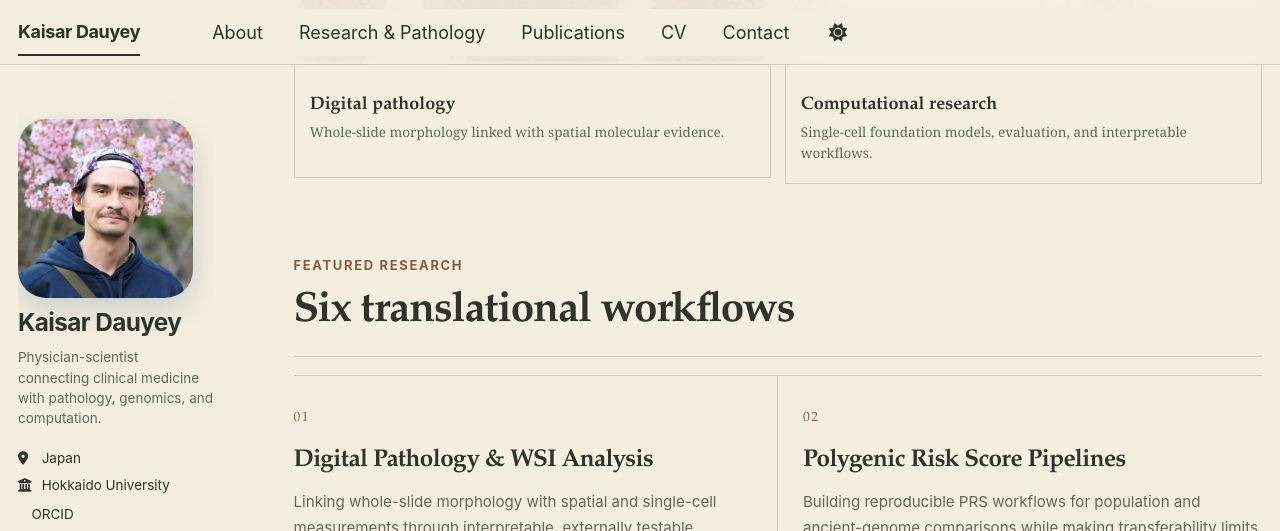
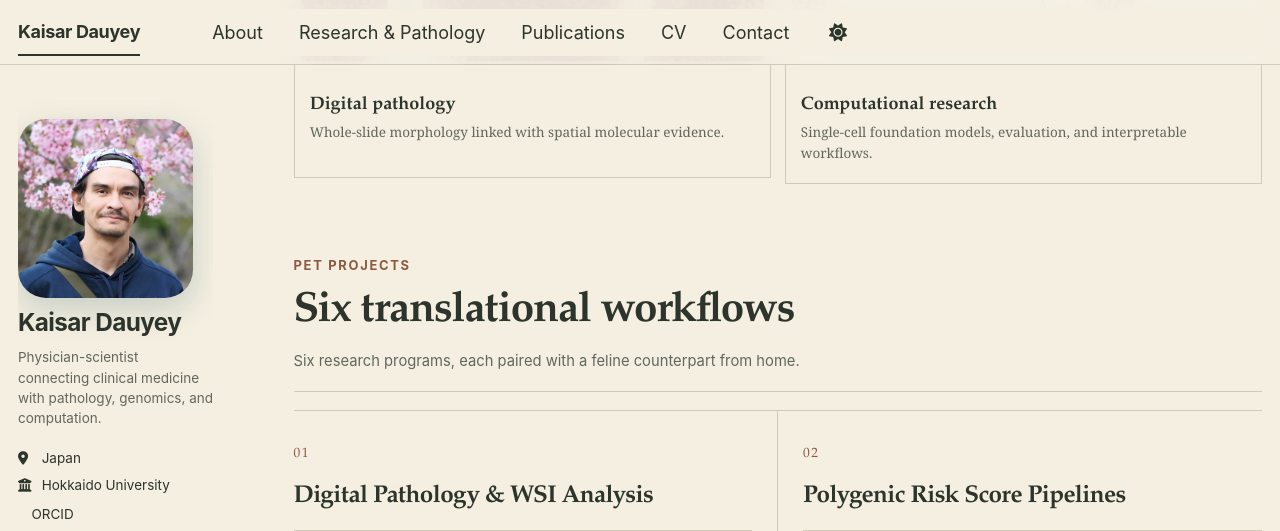
Before and after one commit to Kays3/Kays3.github.io, a Jekyll site: the page built from _pages/about.md, in a window 1280 px wide and 1400 px high, scrolled down 1545 px. Shown: the top 531 px of the window. Built offline with Jekyll 4.4.1, drawn with Linux system fonts in a browser that asks for light colours; a style sheet for code colours, icons or effects is not loaded; some of the changed text lies outside the part shown; grey boxes are pictures that could not be loaded.

Commit message:
Turn workflows into cat pet projects

```diff
--- a/_pages/about.md
+++ b/_pages/about.md
@@ -37,14 +37,14 @@
   </section>
 
   <section class="featured-work" aria-labelledby="featured-work-title">
-    <div class="section-heading"><p class="eyebrow">Featured research</p><h2 id="featured-work-title">Six translational workflows</h2></div>
+    <div class="section-heading"><p class="eyebrow">Pet projects</p><h2 id="featured-work-title">Six translational workflows</h2><p class="featured-work__intro">Six research programs, each paired with a feline counterpart from home.</p></div>
     <div class="featured-work-grid">
-      <article class="featured-work-card"><span>01</span><h3>Digital Pathology &amp; WSI Analysis</h3><p>Linking whole-slide morphology with spatial and single-cell measurements through interpretable, externally testable models.</p><a href="/research/#digital-pathology">Research focus <span aria-hidden="true">→</span></a></article>
-      <article class="featured-work-card"><span>02</span><h3>Polygenic Risk Score Pipelines</h3><p>Building reproducible PRS workflows for population and ancient-genome comparisons while making transferability limits explicit.</p><a href="/research/#polygenic-risk">Research focus <span aria-hidden="true">→</span></a></article>
-      <article class="featured-work-card"><span>03</span><h3>Infectious Diseases &amp; Host-Pathogen Dynamics</h3><p>Integrating clinical recruitment, microbiology, epidemiology, and antimicrobial-resistance analysis in <em>H. pylori</em> research.</p><a href="/research/#infectious-disease">Research focus <span aria-hidden="true">→</span></a></article>
-      <article class="featured-work-card"><span>04</span><h3>Clinical Medicine &amp; Systems Integration</h3><p>Turning problems from primary care and multidisciplinary medicine into structured data, reproducible analyses, and usable evidence.</p><a href="/research/#clinical-systems">Research focus <span aria-hidden="true">→</span></a></article>
-      <article class="featured-work-card featured-work-card--image"><span>05</span><h3>Genomics &amp; Bioinformatics</h3><a class="featured-work-card__image" href="https://github.com/Kays3/geneformer-lung-tcell"><img src="/images/projects/geneformer-tcell-perturbation.jpg" alt="Geneformer perturbation analysis of lung T-cell states" loading="lazy"></a><p>Combining population genomics, transcriptomics, and single-cell foundation models to study risk, cell state, and biological mechanism.</p><p class="featured-work-card__links"><a href="https://github.com/Kays3/geneformer-lung-tcell">Geneformer workflow <span aria-hidden="true">↗</span></a><a href="https://github.com/Kays3/Ancient_intelligence">Ancient genomics <span aria-hidden="true">↗</span></a></p></article>
-      <article class="featured-work-card featured-work-card--image"><span>06</span><h3>Marine Science &amp; Environmental Genomics</h3><a class="featured-work-card__image" href="https://github.com/Kays3/TE_Ocean_Acidification"><img src="/images/research/aka-island-coral-turtle.png" alt="Sea turtle resting among coral at Aka Island, Okinawa" loading="lazy"></a><p>Investigating coral-reef adaptation, anemonefish symbiosis, and transposable-element responses to ocean acidification.</p><p class="featured-work-card__links"><a href="https://github.com/Kays3/TE_Ocean_Acidification">Ocean acidification <span aria-hidden="true">↗</span></a><a href="https://github.com/Kays3/entacmea-research">Entacmaea genomics <span aria-hidden="true">↗</span></a></p></article>
+      <article class="featured-work-card featured-work-card--image"><span>01</span><h3>Digital Pathology &amp; WSI Analysis</h3><a class="featured-work-card__image featured-work-card__image--portrait" href="/research/#digital-pathology"><img src="/images/projects/pets/digital-pathology-cat.jpg" alt="Wide-eyed tabby cat resting with its paws crossed" loading="lazy"><span class="featured-work-card__analogy">Close inspection</span></a><p>Linking whole-slide morphology with spatial and single-cell measurements through interpretable, externally testable models.</p><a href="/research/#digital-pathology">Research focus <span aria-hidden="true">→</span></a></article>
+      <article class="featured-work-card featured-work-card--image"><span>02</span><h3>Polygenic Risk Score Pipelines</h3><a class="featured-work-card__image featured-work-card__image--portrait" href="/research/#polygenic-risk"><video autoplay loop muted playsinline preload="metadata" poster="/images/projects/pets/polygenic-risk-cat-poster.png" aria-label="Black-and-white cat resting and looking toward the camera"><source src="/images/projects/pets/polygenic-risk-cat.mp4" type="video/mp4" media="(prefers-reduced-motion: no-preference)"></video><span class="featured-work-card__analogy">Many small signals</span></a><p>Building reproducible PRS workflows for population and ancient-genome comparisons while making transferability limits explicit.</p><a href="/research/#polygenic-risk">Research focus <span aria-hidden="true">→</span></a></article>
+      <article class="featured-work-card featured-work-card--image"><span>03</span><h3>Infectious Diseases &amp; Host-Pathogen Dynamics</h3><a class="featured-work-card__image featured-work-card__image--portrait" href="/research/#infectious-disease"><img src="/images/projects/pets/infectious-disease-cat.gif" alt="Black cat reclining on a patterned bedspread" loading="lazy"><span class="featured-work-card__analogy">Host and environment</span></a><p>Integrating clinical recruitment, microbiology, epidemiology, and antimicrobial-resistance analysis in <em>H. pylori</em> research.</p><a href="/research/#infectious-disease">Research focus <span aria-hidden="true">→</span></a></article>
+      <article class="featured-work-card featured-work-card--image"><span>04</span><h3>Clinical Medicine &amp; Systems Integration</h3><a class="featured-work-card__image" href="/research/#clinical-systems"><img src="/images/projects/pets/clinical-systems-cats.jpg" alt="Two cats interacting beside an exercise ball" loading="lazy"><span class="featured-work-card__analogy">Systems in interaction</span></a><p>Turning problems from primary care and multidisciplinary medicine into structured data, reproducible analyses, and usable evidence.</p><a href="/research/#clinical-systems">Research focus <span aria-hidden="true">→</span></a></article>
+      <article class="featured-work-card featured-work-card--image"><span>05</span><h3>Genomics &amp; Bioinformatics</h3><a class="featured-work-card__image" href="https://github.com/Kays3/geneformer-lung-tcell"><img src="/images/projects/pets/genomics-cats.jpg" alt="Two black cats sharing a chair and looking toward the camera" loading="lazy"><span class="featured-work-card__analogy">Different states, shared context</span></a><p>Combining population genomics, transcriptomics, and single-cell foundation models to study risk, cell state, and biological mechanism.</p><p class="featured-work-card__links"><a href="https://github.com/Kays3/geneformer-lung-tcell">Geneformer workflow <span aria-hidden="true">↗</span></a><a href="https://github.com/Kays3/Ancient_intelligence">Ancient genomics <span aria-hidden="true">↗</span></a></p></article>
+      <article class="featured-work-card featured-work-card--image"><span>06</span><h3>Marine Science &amp; Environmental Genomics</h3><a class="featured-work-card__image" href="https://github.com/Kays3/TE_Ocean_Acidification"><img src="/images/projects/pets/marine-science-cat.jpg" alt="Calico cat resting beside a bright blue coastal view" loading="lazy"><span class="featured-work-card__analogy">Organism and environment</span></a><p>Investigating coral-reef adaptation, anemonefish symbiosis, and transposable-element responses to ocean acidification.</p><p class="featured-work-card__links"><a href="https://github.com/Kays3/TE_Ocean_Acidification">Ocean acidification <span aria-hidden="true">↗</span></a><a href="https://github.com/Kays3/entacmea-research">Entacmaea genomics <span aria-hidden="true">↗</span></a></p></article>
     </div>
   </section>
 
--- a/assets/css/main.scss
+++ b/assets/css/main.scss
@@ -193,6 +193,7 @@
 .work-image-card:hover img, .work-image-card:focus-visible img, .work-image-card:focus-within img { filter: saturate(1) contrast(1); transform: translateY(-2px); }
 .work-image-card:focus-visible { outline: 2px solid var(--kd-coral); outline-offset: 3px; }
 .featured-work { margin: 0 0 2rem; }
+.featured-work__intro { color: var(--kd-muted); font-size: 0.82rem !important; line-height: 1.6; margin: 0.65rem 0 0 !important; }
 .featured-work-grid { border-bottom: 3px double var(--kd-line); display: grid; grid-template-columns: repeat(2, minmax(0, 1fr)); }
 .featured-work-card { border-right: 1px solid var(--kd-line); border-top: 1px solid var(--kd-line); min-height: 245px; padding: 1.4rem 1.4rem 1.6rem 0; }
 .featured-work-card:nth-child(even) { border-right: 0; padding-left: 1.4rem; padding-right: 0; }
@@ -201,9 +202,14 @@
 .featured-work-card p { color: var(--kd-muted); font-size: 0.84rem !important; line-height: 1.7; }
 .page__content .featured-work-card a { color: var(--kd-ocean); font-size: 0.75rem; font-weight: 800; text-decoration: none; text-transform: uppercase; letter-spacing: 0.06em; }
 .page__content .featured-work-card a:hover { color: var(--kd-coral); }
-.page__content .featured-work-card__image { border: 1px solid var(--kd-line); display: block; margin: 1rem 0; overflow: hidden; }
-.featured-work-card__image img { aspect-ratio: 16 / 8; display: block; object-fit: cover; transition: transform 180ms ease; width: 100%; }
-.featured-work-card__image:hover img { transform: scale(1.02); }
+.page__content .featured-work-card__image { border: 1px solid var(--kd-line); display: block; margin: 1rem 0; overflow: hidden; position: relative; }
+.featured-work-card__image img,
+.featured-work-card__image video { aspect-ratio: 4 / 3; display: block; object-fit: cover; transition: transform 180ms ease; width: 100%; }
+.featured-work-card__image--portrait img,
+.featured-work-card__image--portrait video { object-position: center 32%; }
+.featured-work-card__image:hover img,
+.featured-work-card__image:hover video { transform: scale(1.02); }
+.featured-work-card__analogy { background: rgba(7, 45, 54, 0.78); bottom: 0.55rem; color: #fff; font-size: 0.62rem; left: 0.55rem; letter-spacing: 0.07em; padding: 0.35rem 0.55rem; position: absolute; text-transform: uppercase; }
 .featured-work-card__links { display: flex; flex-wrap: wrap; gap: 0.55rem 1rem; margin-bottom: 0 !important; }
 .featured-work-card__links a { white-space: nowrap; }
 .home-atlas__note { color: var(--kd-muted); font-size: 0.86rem !important; font-style: italic; line-height: 1.7; margin: 0 !important; max-width: 45rem; }
```
Also changed, not shown: images/README.md (+1 -0 lines), images/projects/pets/clinical-systems-cats.jpg (added), images/projects/pets/digital-pathology-cat.jpg (added), images/projects/pets/genomics-cats.jpg (added), images/projects/pets/marine-science-cat.jpg (added), images/projects/pets/polygenic-risk-cat-poster.png (added), 2 other files.
